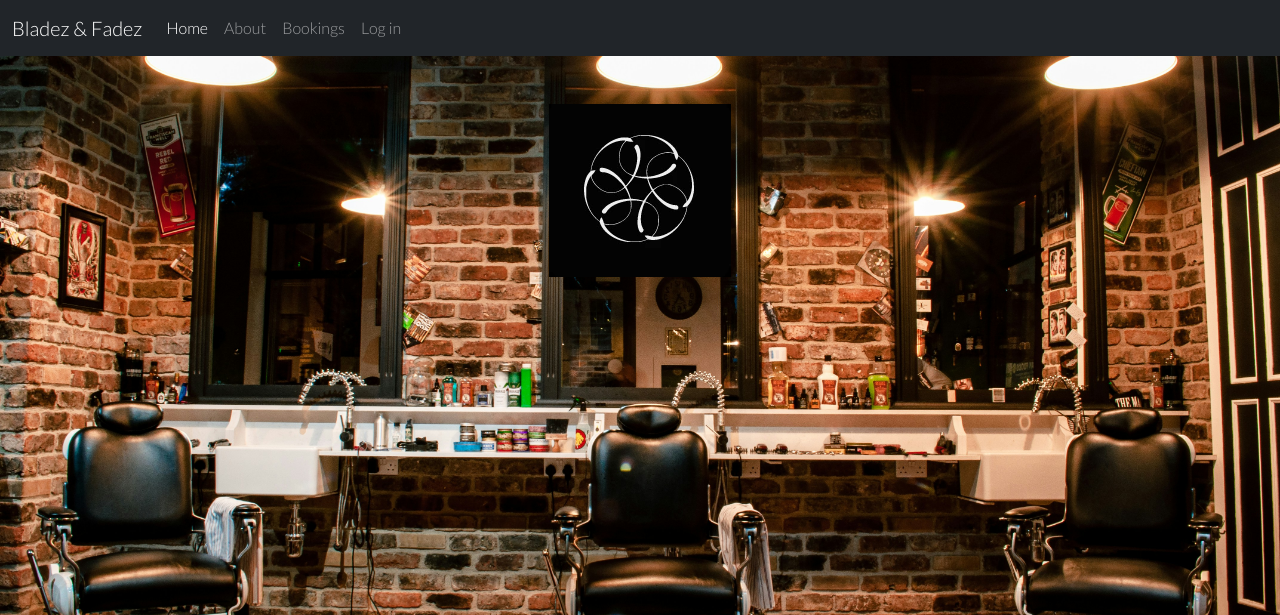
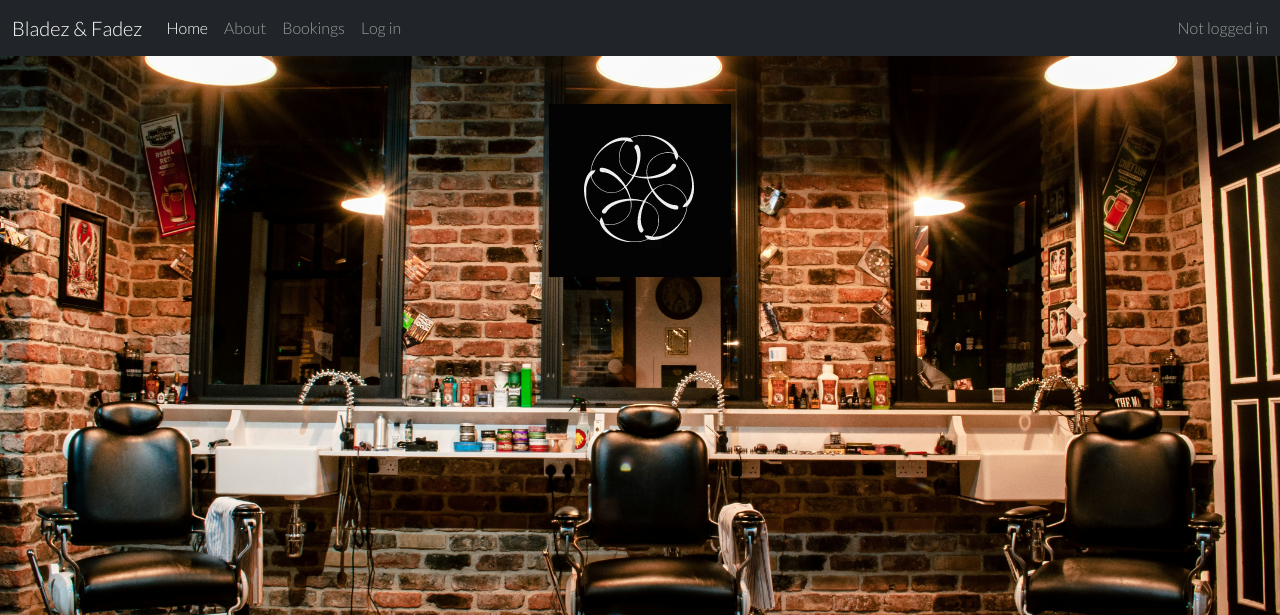
Before and after one commit to jayleighton/django-barber-shop, a Django app: page / in a window 1280 px wide. Shown: the top 615 px of the page. Run offline with Django 4.2, Linux system fonts and the light colour scheme; some libraries are stand-ins or nearby versions.

Commit message:
Display logged in user on navbar

```diff
--- a/templates/base.html
+++ b/templates/base.html
@@ -55,7 +55,7 @@
           <span class="navbar-toggler-icon"></span>
         </button>
         <div class="collapse navbar-collapse" id="navbarNav">
-          <ul class="navbar-nav">
+          <ul class="navbar-nav me-auto">
             <li class="nav-item">
               <a
                 class="nav-link {% if request.path == home_url%}active{%endif%}"
@@ -116,6 +116,12 @@
             </li>
             {% endif %}
           </ul>
+
+          {% if user.is_authenticated %}
+          <span class="navbar-text"> Logged in as: {{user.username}} </span>
+          {% else %}
+          <span class="navbar-text"> Not logged in </span>
+          {% endif %}
         </div>
       </div>
     </nav>
```
